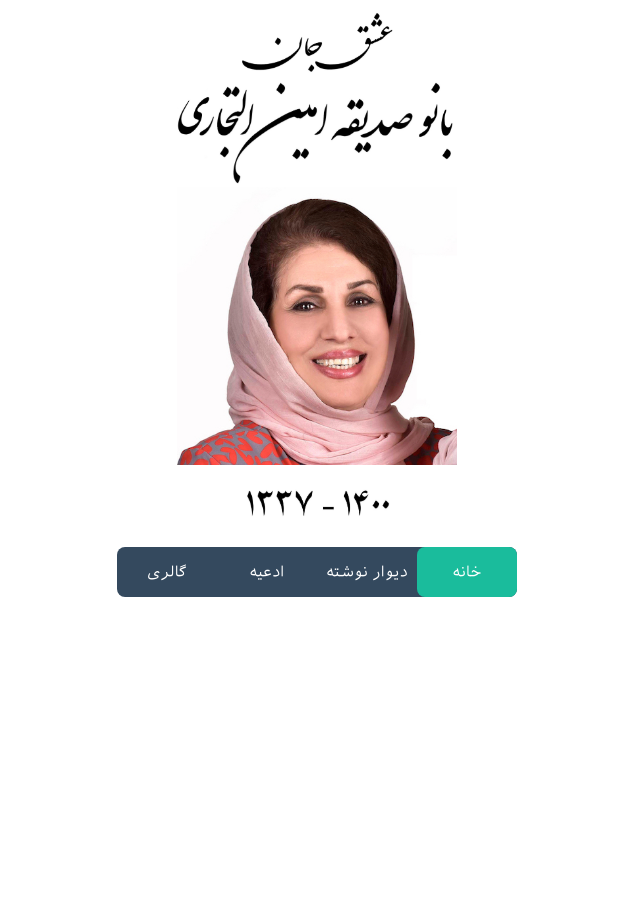
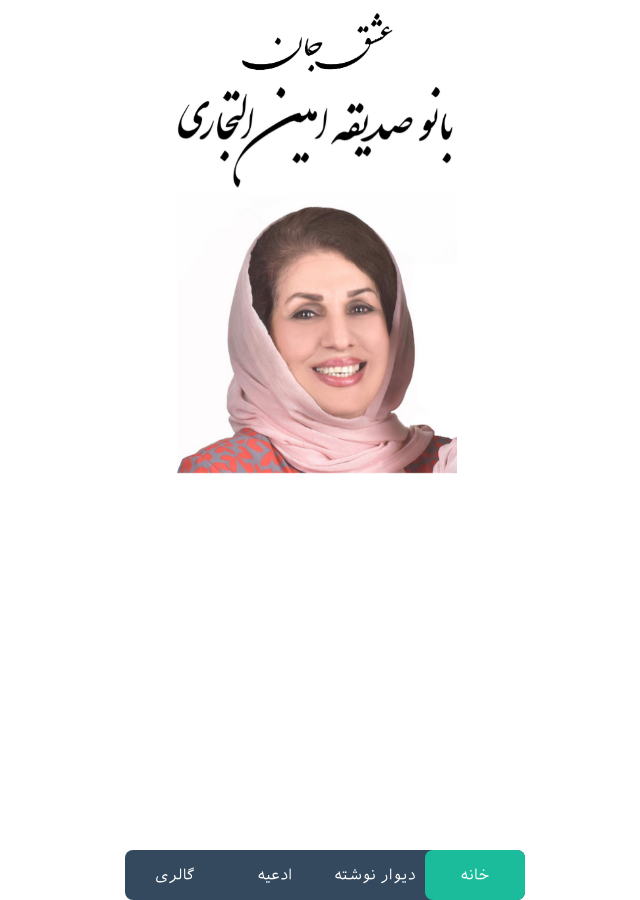
Before and after one commit to erfanz/zamanian.org, a Jekyll site: the page built from sedigheh.html, in a window 1280 px wide. Shown: the whole page, without its empty margins (323-963 px from the left). Built offline with Jekyll 4.4.1, drawn with Linux system fonts in a browser that asks for light colours.

Commit message:
added animation to profile

```diff
--- a/_layouts/profile.html
+++ b/_layouts/profile.html
@@ -19,7 +19,7 @@
 	<div>
 		{{ content }}
 	</div>
-	<div>
+	<div id="footer">
 		{% include menu.html %}
 	</div>
 
--- a/assets/css/style.css
+++ b/assets/css/style.css
@@ -23,11 +23,11 @@
 	display: block;
 }
 
-.menu-item {
-    display: inline-block;
-    width: 30%;
+#footer {
+    position: fixed;
+    bottom: 0;
+    width: 100%;
 }
-
 
 
 nav.topmenu {
--- a/sedigheh.html
+++ b/sedigheh.html
@@ -3,26 +3,39 @@
 permalink: /sedigheh.html
 layout: profile
 ---
+
+<style>
+	.anim {
+		opacity: 0;
+		animation-name: fadein;
+		animation-fill-mode: forwards;
+	}
+	#eshgh {
+		animation-delay: 0s;
+		animation-duration: 2s;
+	}
+	#name {
+		animation-delay: 1s;
+		animation-duration: 2s;
+	}
+	#pic {
+		animation-delay: 3s;
+		animation-duration: 3s;
+	}
+	#years {
+		animation-delay: 5s;
+		animation-duration: 2s;
+	}
+
+	@keyframes fadein {
+		from { opacity: 0}
+		to   { opacity: 1}
+	}
+</style>
+
 <div id="info" class="center">
-	<img src="/assets/img/sedigheh/eshghe-jan.jpg" class="center profile-pic" style="width: 40%;">
-	<img src="/assets/img/sedigheh/banoo-amintojari.jpg" class="center profile-pic"  style="width: 70%;">
-	<img src="/assets/img/sedigheh/sedigheh-profile.jpg" class="center profile-pic" alt="mom's photo"  style="width: 70%;">
-	<img src="/assets/img/sedigheh/life-years.jpg" class="center profile-pic" style="width: 40%; padding-top: 20px;">
+	<img id="eshgh" class="anim" src="/assets/img/sedigheh/eshghe-jan.jpg" class="center profile-pic" style="width: 40%;">
+	<img id="name" class="anim" src="/assets/img/sedigheh/banoo-amintojari.jpg" class="center profile-pic"  style="width: 70%;">
+	<img id="pic" class="anim" src="/assets/img/sedigheh/sedigheh-profile.jpg" class="center profile-pic" alt="mom's photo"  style="width: 70%;">
+	<img id="years" class="anim" src="/assets/img/sedigheh/life-years.jpg" class="center profile-pic" style="width: 40%; padding-top: 20px;">
 </div>
-<!-- <div class="center" style="direction: rtl;">
-    <span class="menu-item">
-        <a href= "/sedigheh/enter-gallery.html">
-            عکس
-        </a>
-    </span>
-    <span class="menu-item">
-        <a href="/sedigheh/doa.html">
-            ادعیه
-        </a>
-    </span>
-    <span class="menu-item">
-        <a href="/sedigheh/divar.html">
-            دیوار نوشته
-        </a>
-    </span>
-</div> -->
```
Also changed, not shown: 3 other files.
